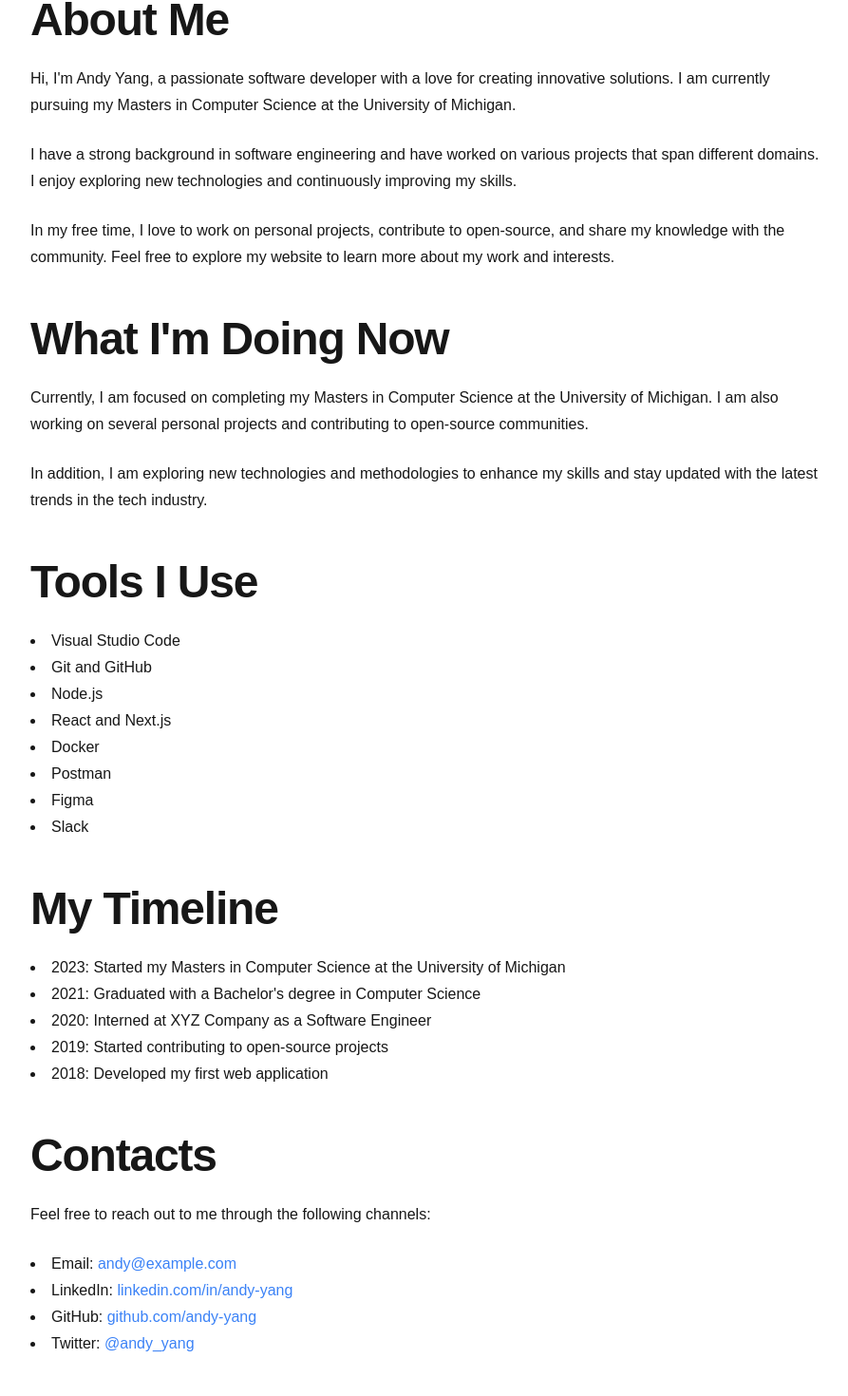
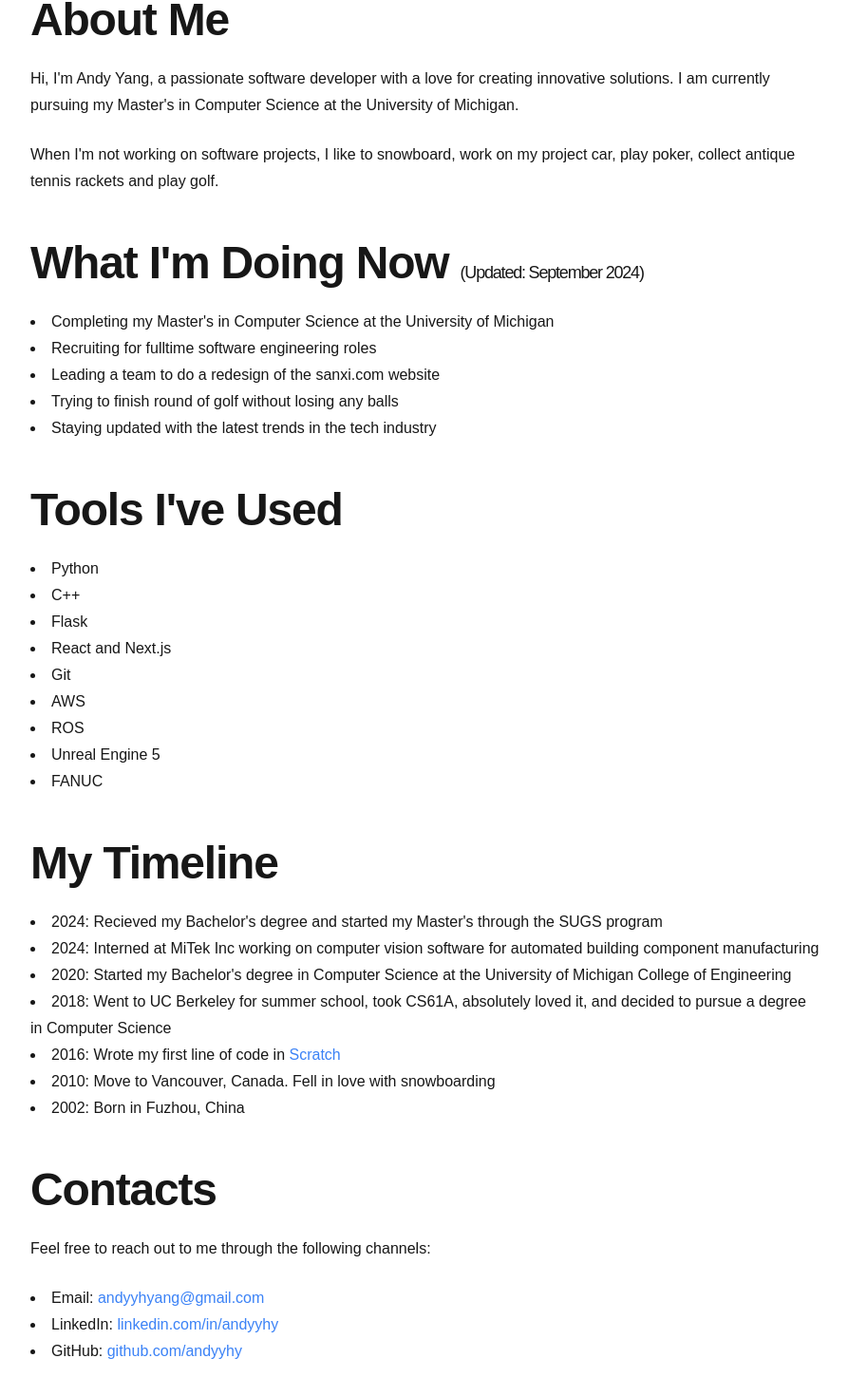
Before and after one commit to andyyhy/personal_web_v2, a Next.js app: page /about in a window 1280 px wide. Shown: the part 164-1634 px from the top of the page at 95% size, without its empty margins (192-1085 px from the left). Built offline with nearby package versions, Linux system fonts and the light colour scheme.

Commit message:
Finished About Section

```diff
--- a/app/about/page.tsx
+++ b/app/about/page.tsx
@@ -1,4 +1,3 @@
-
 export default function About() {
   return (
     <div className="min-h-screen p-4 sm:p-6 md:p-8">
@@ -9,43 +8,42 @@ export default function About() {
             About Me
           </h1>
           <p className="leading-7 mt-4 sm:mt-6">
-            Hi, I&apos;m Andy Yang, a passionate software developer with a love for creating innovative solutions. I am currently pursuing my Masters in Computer Science at the University of Michigan.
+            Hi, I&apos;m Andy Yang, a passionate software developer with a love for creating innovative solutions. I am currently pursuing my Master&apos;s in Computer Science at the University of Michigan.
           </p>
           <p className="leading-7 mt-4 sm:mt-6">
-            I have a strong background in software engineering and have worked on various projects that span different domains. I enjoy exploring new technologies and continuously improving my skills.
-          </p>
-          <p className="leading-7 mt-4 sm:mt-6">
-            In my free time, I love to work on personal projects, contribute to open-source, and share my knowledge with the community. Feel free to explore my website to learn more about my work and interests.
+            When I&apos;m not working on software projects, I like to snowboard, work on my project car, play poker, collect antique tennis rackets and play golf.
           </p>
         </section>
 
         {/* What I'm Doing Now Section */}
         <section className="mb-12">
           <h2 className="text-3xl sm:text-4xl md:text-5xl font-extrabold tracking-tight lg:text-5xl">
-            What I&apos;m Doing Now
+            What I&apos;m Doing Now <span className="text-lg font-normal">(Updated: September 2024)</span>
           </h2>
-          <p className="leading-7 mt-4 sm:mt-6">
-            Currently, I am focused on completing my Masters in Computer Science at the University of Michigan. I am also working on several personal projects and contributing to open-source communities.
-          </p>
-          <p className="leading-7 mt-4 sm:mt-6">
-            In addition, I am exploring new technologies and methodologies to enhance my skills and stay updated with the latest trends in the tech industry.
-          </p>
+          <ul className="list-disc list-inside leading-7 mt-4 sm:mt-6">
+            <li>Completing my Master&apos;s in Computer Science at the University of Michigan</li>
+            <li>Recruiting for fulltime software engineering roles</li>
+            <li>Leading a team to do a redesign of the sanxi.com website</li>
+            <li>Trying to finish round of golf without losing any balls</li>
+            <li>Staying updated with the latest trends in the tech industry</li>
+          </ul>
         </section>
 
         {/* Tools I Use Section */}
         <section className="mb-12">
           <h2 className="text-3xl sm:text-4xl md:text-5xl font-extrabold tracking-tight lg:text-5xl">
-            Tools I Use
+            Tools I've Used
           </h2>
           <ul className="list-disc list-inside leading-7 mt-4 sm:mt-6">
-            <li>Visual Studio Code</li>
-            <li>Git and GitHub</li>
-            <li>Node.js</li>
+            <li>Python</li>
+            <li>C++</li>
+            <li>Flask</li>
             <li>React and Next.js</li>
-            <li>Docker</li>
-            <li>Postman</li>
-            <li>Figma</li>
-            <li>Slack</li>
+            <li>Git</li>
+            <li>AWS</li>
+            <li>ROS</li>
+            <li>Unreal Engine 5</li>
+            <li>FANUC</li>
           </ul>
         </section>
 
@@ -55,11 +53,13 @@ export default function About() {
             My Timeline
           </h2>
           <ul className="list-disc list-inside leading-7 mt-4 sm:mt-6">
-            <li>2023: Started my Masters in Computer Science at the University of Michigan</li>
-            <li>2021: Graduated with a Bachelor&apos;s degree in Computer Science</li>
-            <li>2020: Interned at XYZ Company as a Software Engineer</li>
-            <li>2019: Started contributing to open-source projects</li>
-            <li>2018: Developed my first web application</li>
+            <li>2024: Recieved my Bachelor&apos;s degree and started my Master&apos;s through the SUGS program</li>
+            <li>2024: Interned at MiTek Inc working on computer vision software for automated building component manufacturing </li>
+            <li>2020: Started my Bachelor&apos;s degree in Computer Science at the University of Michigan College of Engineering</li>
+            <li>2018: Went to UC Berkeley for summer school, took CS61A, absolutely loved it, and decided to pursue a degree in Computer Science</li>
+            <li>2016: Wrote my first line of code in <a href="https://scratch.mit.edu/" className="text-blue-500">Scratch</a> </li>
+            <li>2010: Move to Vancouver, Canada. Fell in love with snowboarding</li>
+            <li>2002: Born in Fuzhou, China</li>
           </ul>
         </section>
 
@@ -72,10 +72,9 @@ export default function About() {
             Feel free to reach out to me through the following channels:
           </p>
           <ul className="list-disc list-inside leading-7 mt-4 sm:mt-6">
-            <li>Email: <a href="mailto:andy@example.com" className="text-blue-500">andy@example.com</a></li>
-            <li>LinkedIn: <a href="https://www.linkedin.com/in/andy-yang" className="text-blue-500">linkedin.com/in/andy-yang</a></li>
-            <li>GitHub: <a href="https://github.com/andy-yang" className="text-blue-500">github.com/andy-yang</a></li>
-            <li>Twitter: <a href="https://twitter.com/andy_yang" className="text-blue-500">@andy_yang</a></li>
+            <li>Email: <a href="mailto:andyyhyang@gmail.com" className="text-blue-500">andyyhyang@gmail.com</a></li>
+            <li>LinkedIn: <a href="https://www.linkedin.com/in/andyyhy" className="text-blue-500">linkedin.com/in/andyyhy</a></li>
+            <li>GitHub: <a href="https://github.com/andyyhy" className="text-blue-500">github.com/andyyhy</a></li>
           </ul>
         </section>
       </div>
```
Also changed, not shown: 1 other file (tests, documents, lock files or other folders).
